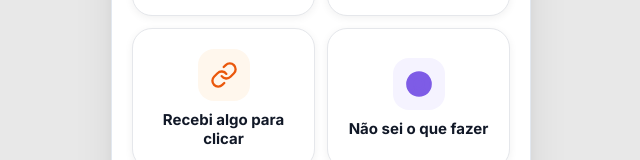
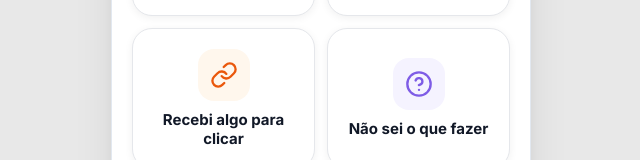
Before and after one commit to ltr-ops/clareza_digital_ihc, a React (Vite) app: page / in a window 1280 px wide. Shown: the part 268-428 px from the top of the page, without its empty margins (319-959 px from the left). Built offline with nearby package versions, Linux system fonts and the light colour scheme.

Commit message:
Substitui icone LifeBuoy por HelpCircle (?) no card Nao sei o que fazer - reconhecimento universal

```diff
--- a/src/ClarezaDigital.jsx
+++ b/src/ClarezaDigital.jsx
@@ -551,7 +551,7 @@ const ClarezaDigital = () => {
               justifyContent: 'center',
             }}
           >
-            <LifeBuoy size={28} style={{ color: '#7e5ce6' }} fill="#7e5ce6" aria-hidden="true" />
+            <HelpCircle size={28} style={{ color: '#7e5ce6' }} aria-hidden="true" />
           </div>
           <span
             style={{
```
